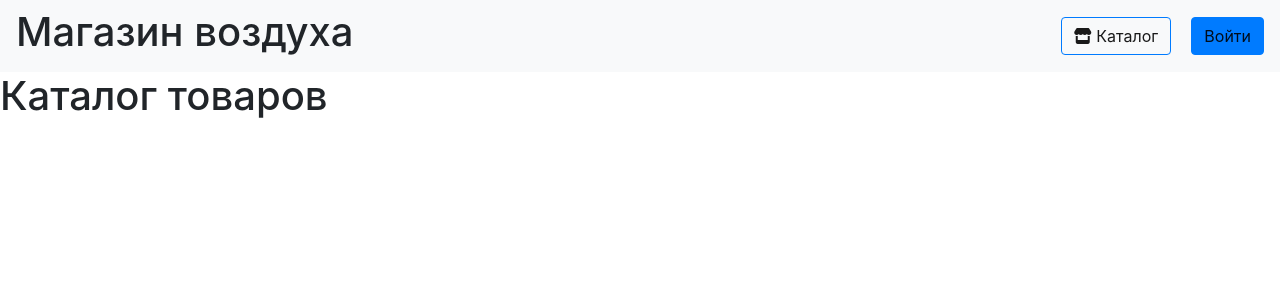
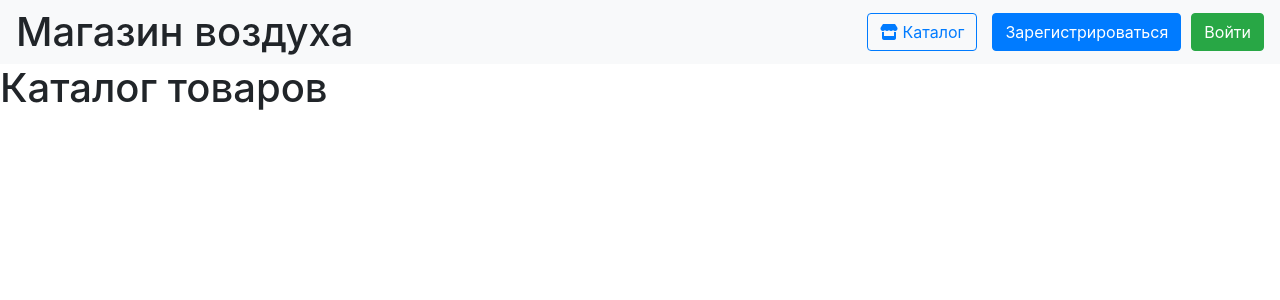
Before and after one commit to daniilok21/Shop-of-air, a Flask app: page / in a window 1280 px wide. Shown: the top 300 px of the page. Run offline with Flask 3, Linux system fonts and the light colour scheme; data that the repository does not hold is empty; some libraries are stand-ins or nearby versions.

Commit message:
20.04.2025

```diff
--- a/templates/base.html
+++ b/templates/base.html
@@ -7,7 +7,13 @@
     <link rel="stylesheet" href="https://cdnjs.cloudflare.com/ajax/libs/font-awesome/6.0.0/css/all.min.css">
     <title>{{ title }}</title>
     <style>
-        .user-container {
+        .navbar-container {
+            width: 100%;
+            display: flex;
+            justify-content: space-between;
+            align-items: center;
+        }
+        .nav-section {
             display: flex;
             align-items: center;
             gap: 15px;
@@ -17,6 +23,7 @@
             font-weight: 600;
             color: #2c3e50;
             cursor: pointer;
+            margin: 0;
         }
         .username:hover {
             text-decoration: underline;
@@ -24,10 +31,12 @@
         .balance {
             font-size: 1.3rem;
             color: #27ae60;
-            background: #white;
+            background: white;
             padding: 5px 10px;
             border-radius: 5px;
             cursor: pointer;
+            border: 1px solid #e0e0e0;
+            margin: 0;
         }
         .balance:hover {
             background: #a7ebc3;
@@ -35,21 +44,36 @@
         .admin-badge {
             color: #e74c3c;
         }
-        .nav-button {
-            margin-right: 20px;
+        .auth-buttons {
+            display: flex;
+            gap: 10px;
+            align-items: center;
+        }
+        @media (max-width: 768px) {
+            .navbar-container {
+                flex-direction: column;
+                align-items: flex-start;
+            }
+            .nav-section {
+                width: 100%;
+                justify-content: space-between;
+                margin-top: 10px;
+            }
         }
     </style>
 </head>
 <body>
 <nav class="navbar navbar-light bg-light">
-    <h1>Магазин воздуха</h1>
-    <div class="navbar-text d-flex align-items-center">
+    <div class="navbar-container">
+        <h1 class="m-0">Магазин воздуха</h1>
+
+        <div class="nav-section">
             {% if current_user.is_authenticated %}
-            <a href="{{ url_for('index') }}" class="btn btn-outline-primary nav-button">
+                <a href="{{ url_for('index') }}" class="btn btn-outline-primary">
                     <i class="fas fa-store"></i> Каталог
                 </a>
-            <div class="user-container">
-                <span class="balance" onclick="window.location.href='{{ url_for('payment') }}'">
+                <div class="d-flex align-items-center">
+                    <span class="balance mr-2" onclick="window.location.href='{{ url_for('payment') }}'">
                         {{ current_user.balance }} ₽
                     </span>
                     <span class="username {% if current_user.is_admin %}admin-badge{% endif %}"
@@ -59,11 +83,15 @@
                     </span>
                 </div>
             {% else %}
-            <a href="{{ url_for('index') }}" class="btn btn-outline-primary nav-button">
+                <a href="{{ url_for('index') }}" class="btn btn-outline-primary">
                     <i class="fas fa-store"></i> Каталог
                 </a>
-            <a href="/login" class="btn btn-primary">Войти</a>
+                <div class="auth-buttons">
+                    <a class="btn btn-primary" href="/register">Зарегистрироваться</a>
+                    <a class="btn btn-success" href="/login">Войти</a>
+                </div>
             {% endif %}
+        </div>
     </div>
 </nav>
 <main>
```
Lines whose indentation alone changed are shown as unchanged.
